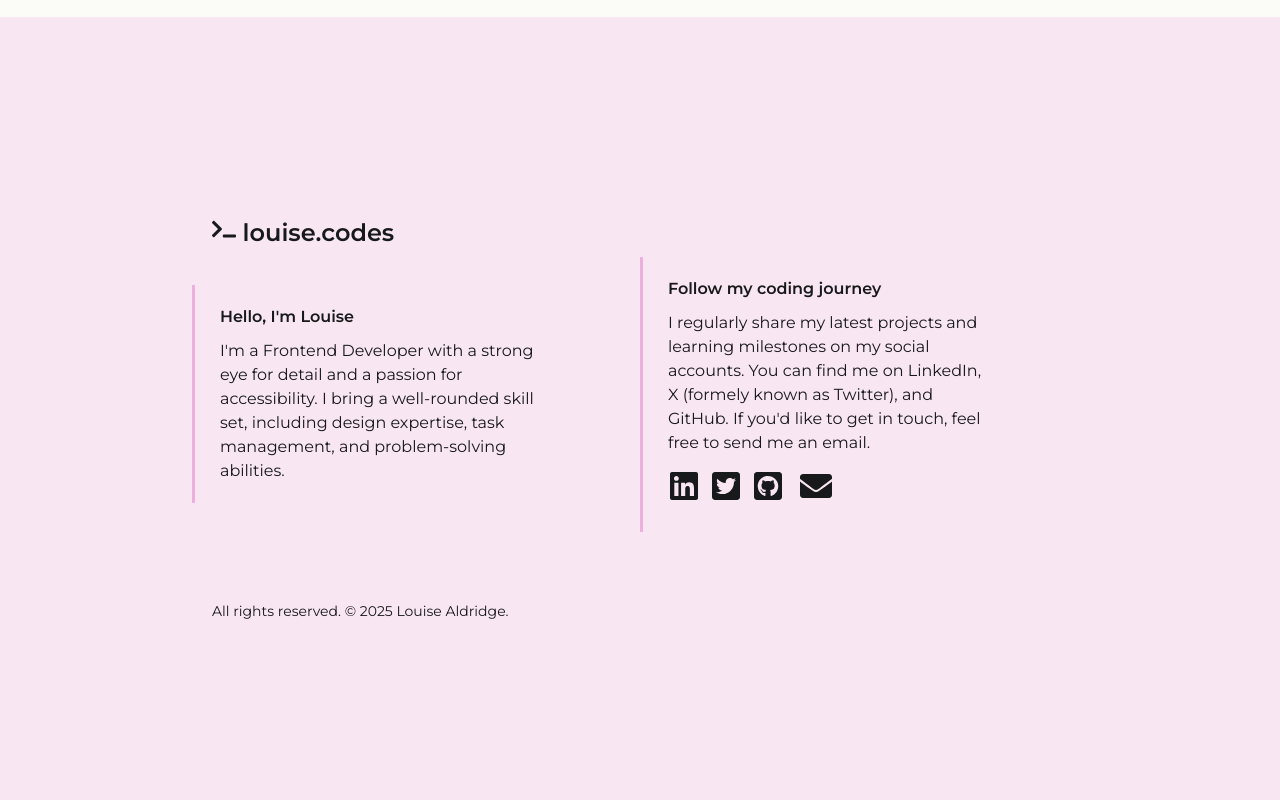
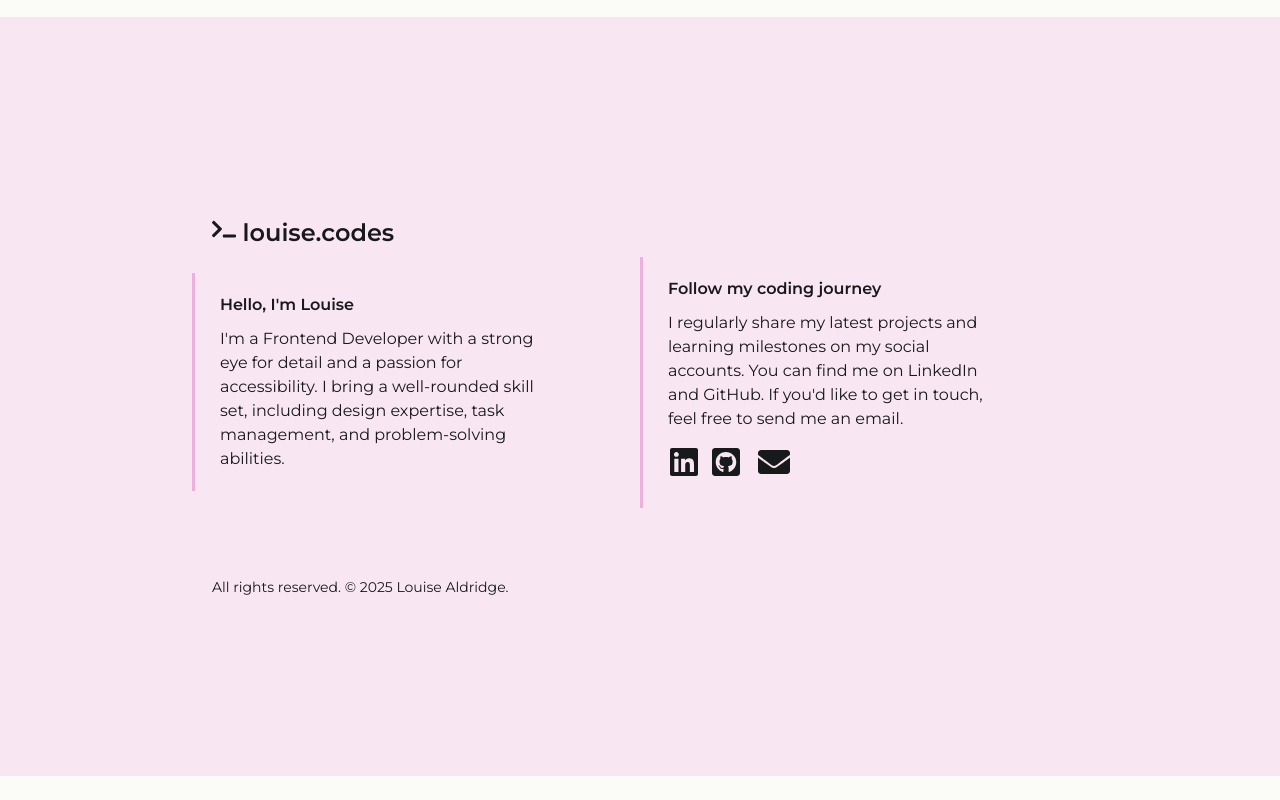
Before and after one commit to louiseka/portfolio, a React (Vite) app: page / in a window 1280 px wide. Shown: the part 3057-3857 px from the top of the page. After the commit the page ends 3833 px from the top, so only its background shows below. Built offline with nearby package versions, Linux system fonts and the light colour scheme.

Commit message:
Removing Twitter from footer

```diff
--- a/src/components/Footer.jsx
+++ b/src/components/Footer.jsx
@@ -1,4 +1,4 @@
-import { FaTerminal, FaLinkedin, FaTwitterSquare, FaGithubSquare, FaEnvelope } from "react-icons/fa"
+import { FaTerminal, FaLinkedin, FaGithubSquare, FaEnvelope } from "react-icons/fa"
 import { Link } from "react-router"
 
 export default function Footer() {
@@ -18,10 +18,9 @@ export default function Footer() {
 
                 <div className="footer-socials">
                     <p className="small-title"> Follow my coding journey</p>
-                    <p>I regularly share my latest projects and learning milestones on my social accounts. You can find me on LinkedIn, X (formely known as Twitter), and GitHub. If you'd like to get in touch, feel free to send me an email. </p>
+                    <p>I regularly share my latest projects and learning milestones on my social accounts. You can find me on LinkedIn and GitHub. If you'd like to get in touch, feel free to send me an email. </p>
                     <div className="social-icons-container">
                         <Link to="https://www.linkedin.com/in/louiseka/" target="_blank" title="Louise Aldridge's Linked Profile"> <FaLinkedin className="social-icon" /></Link>
-                        <Link to="https://x.com/louiseka_codes" target="_blank" title="Louise Aldridge's X Profile"><FaTwitterSquare className="social-icon" /></Link>
                         <Link to="https://github.com/louiseka" target="_blank" title="Louise Aldridge's GitHub Profile"><FaGithubSquare className="social-icon" /></Link>
                         <Link to="mailto:louisealdridge88@gmail.com" target="_blank" title="Louise Aldridge's email contact"> <FaEnvelope className="social-icon" /></Link>
                     </div>
```
